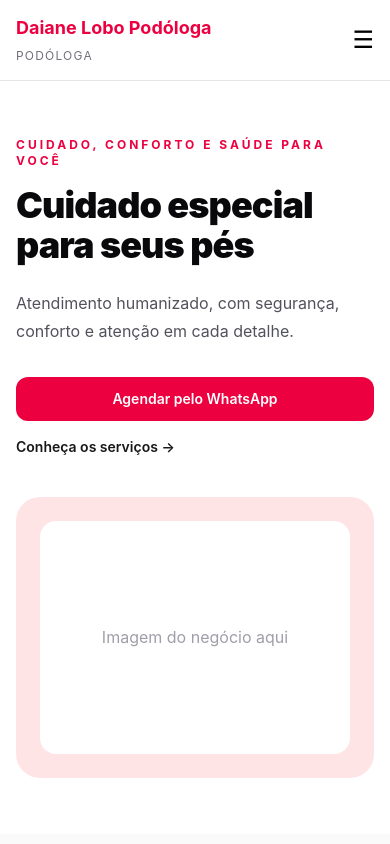
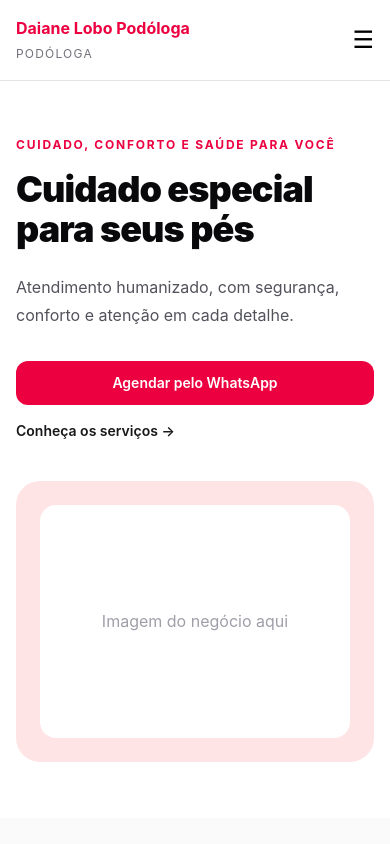
Before and after one commit to andrecordeirolima/landing-page-profissional, a React (Vite) app: page / in a window 390 px wide. Shown: the top 844 px of the page. Built offline with nearby package versions, Linux system fonts and the light colour scheme.

Commit message:
Ajusta responsividade da hero section no mobile

```diff
--- a/src/sections/Header.jsx
+++ b/src/sections/Header.jsx
@@ -11,9 +11,9 @@ export default function Header() {
     <header className="border-b border-zinc-200 bg-white">
       <Container className="flex h-20 items-center justify-between">
         <div>
-          <strong className="block text-lg font-bold text-rose-600">
-            {siteData.businessName}
-          </strong>
+          <strong className="block text-base font-bold text-rose-600 sm:text-lg">
+  {siteData.businessName}
+</strong>
           <span className="text-xs uppercase tracking-widest text-zinc-500">
             {siteData.niche}
           </span>
--- a/src/sections/Hero.jsx
+++ b/src/sections/Hero.jsx
@@ -11,13 +11,13 @@ export default function Hero() {
     <section className="bg-white py-14 sm:py-20">
       <Container className="grid items-center gap-10 lg:grid-cols-2">
         <div>
-          <p className="mb-4 text-xs font-bold uppercase tracking-[0.25em] text-rose-600">
-            {siteData.hero.eyebrow}
-          </p>
+          <p className="mb-4 text-xs font-bold uppercase tracking-[0.15em] text-rose-600 sm:tracking-[0.25em]">
+  {siteData.hero.eyebrow}
+</p>
 
           <h1 className="max-w-2xl text-4xl font-black tracking-tight text-zinc-950 sm:text-5xl lg:text-6xl">
-            {siteData.hero.title}
-          </h1>
+  {siteData.hero.title}
+</h1>
 
           <p className="mt-6 max-w-xl text-base leading-7 text-zinc-600 sm:text-lg">
             {siteData.hero.description}
```
